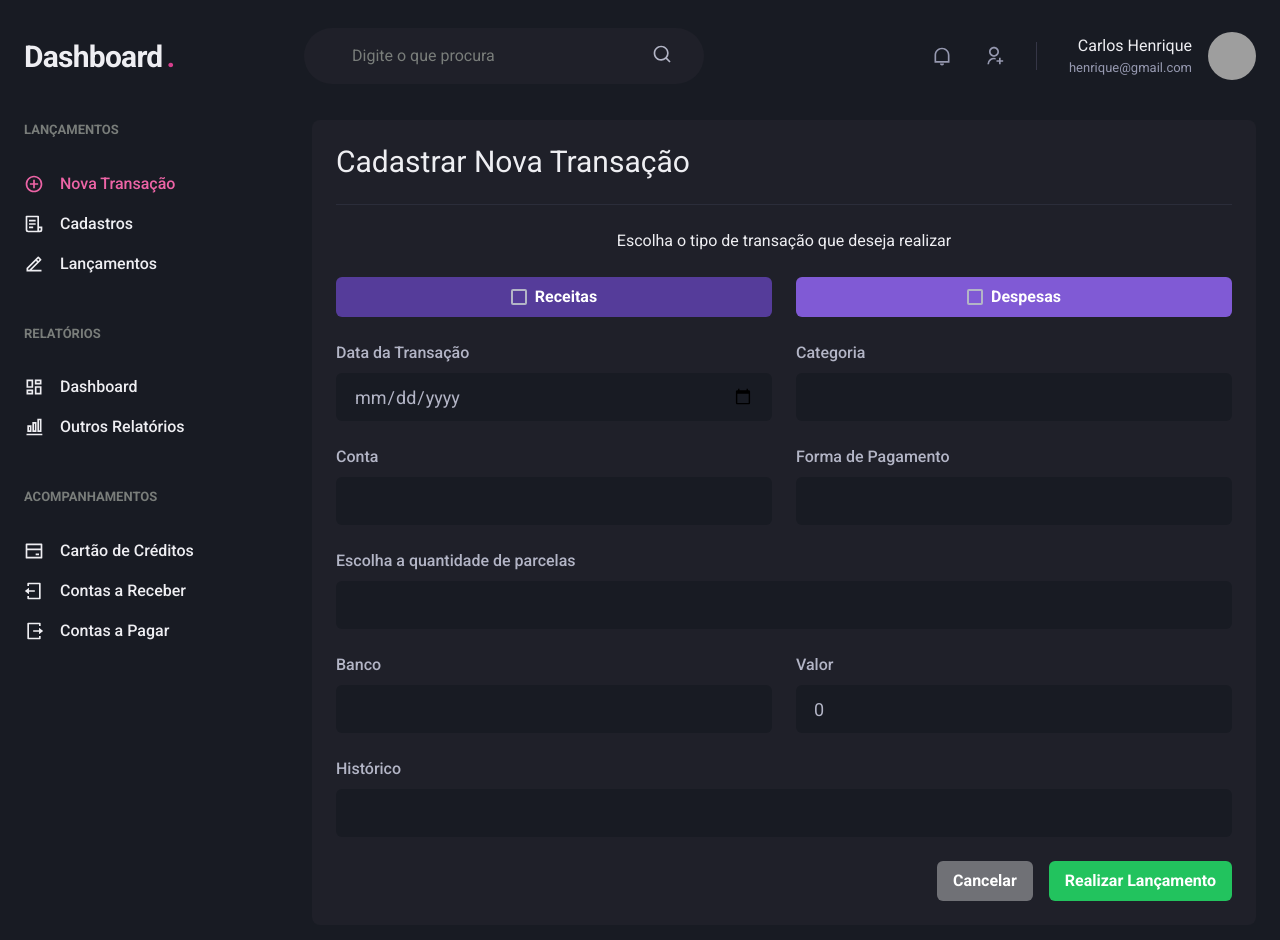
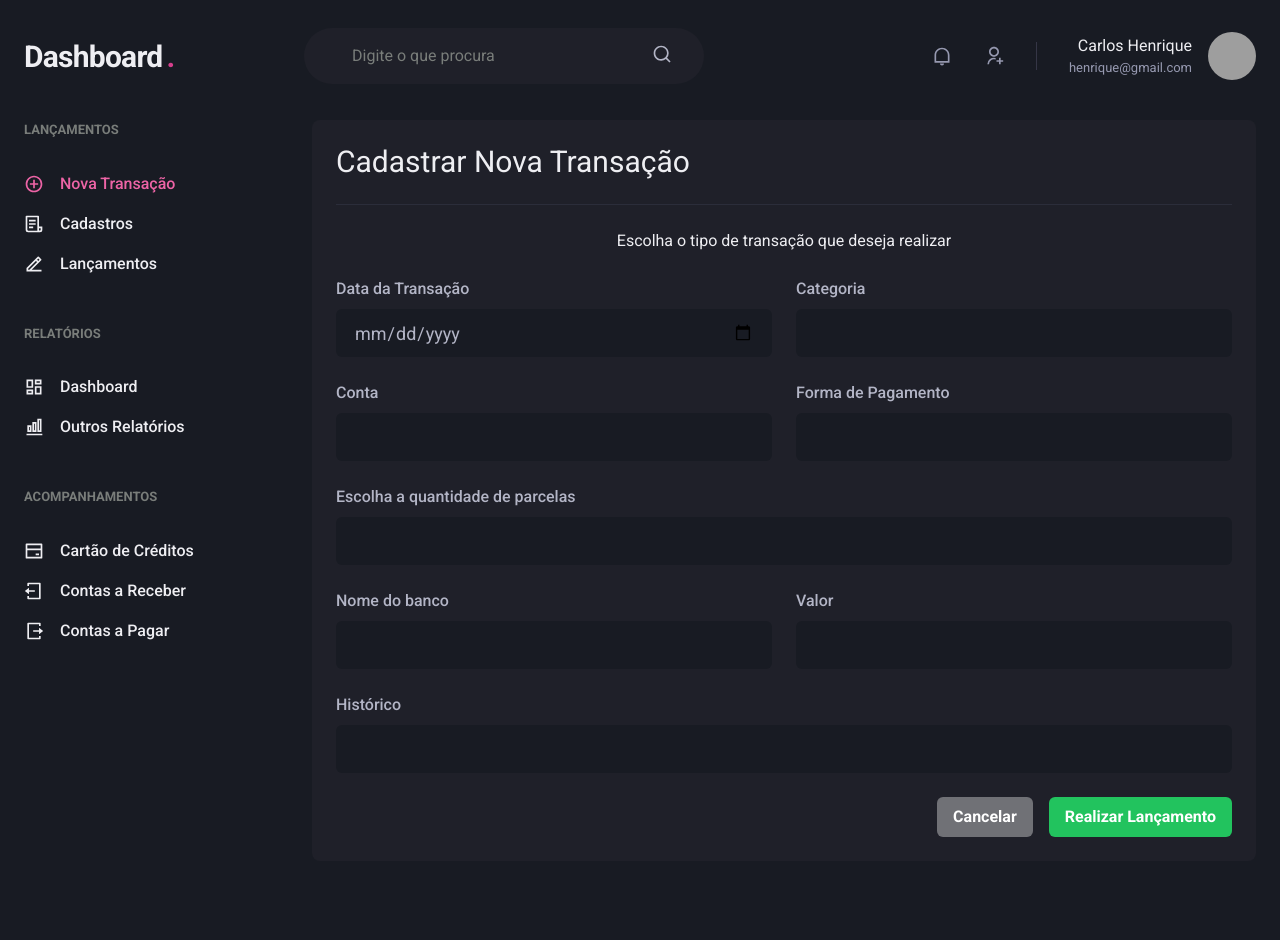
Before and after one commit to carloshenriquefarias/MyManagerMooney, a Next.js app: page /lancamentos/newtransaction in a window 1280 px wide. Shown: the top 940 px of the page. After the commit the page ends 885 px from the top, so only its background shows below. Built offline with nearby package versions, Linux system fonts and the light colour scheme; grey boxes are pictures that could not be loaded; what miragejs would draw is missing.

Commit message:
Definindo as rotas da API e registrando transacoes

```diff
--- a/src/components/Form/Input.tsx
+++ b/src/components/Form/Input.tsx
@@ -30,6 +30,7 @@ const InputBase: ForwardRefRenderFunction<HTMLInputElement, InputProps>
                 _hover={{
                     bg: 'gray.900'
                 }}
+                ref={ref}
                 size="lg"
                 {...rest}
             />
--- a/src/pages/lancamentos/newtransaction.tsx
+++ b/src/pages/lancamentos/newtransaction.tsx
@@ -21,7 +21,7 @@ import {yupResolver } from "@hookform/resolvers/yup"
 
 interface InputTransactionProps {
     // id: number;
-    type: string;
+    // type: string;
     date: string;
     category: string;
     bills: string;
@@ -34,7 +34,7 @@ interface InputTransactionProps {
 //Fazendo a validação do formulário
 
 const createTransactionFormSchema = yup.object().shape({
-    type: yup.string().required(''),
+    // type: yup.string().required(''),
     date: yup.string().required('Escolha a data'),
     category: yup.string().required('Escolha a categoria'),
     bills: yup.string().required('Escolha a conta'),
@@ -48,40 +48,37 @@ export default function CreateTransaction(){
 
     //Validando o formulario da transação
 
-    const {register, handleSubmit, formState} = useForm({
+    const {register, handleSubmit, formState} = useForm<InputTransactionProps>({
         resolver: yupResolver(createTransactionFormSchema)
     });
 
     const {errors} = formState
 
-    const handleNewTransaction: SubmitHandler<InputTransactionProps> = async (valeus) =>{
-        await new Promise (resolve => setTimeout (resolve, 2000));
-        console.log('valeus');
-    }
+    const handleNewTransaction: SubmitHandler<InputTransactionProps> = async (dados) =>{
+        // await new Promise (resolve => setTimeout (resolve, 2000));
+        console.log(dados);
 
-    // Utilizando o useState e armazenando dados
+        try {
+            const response = await api.post('/newtransaction', {
+                // type: dados.type,
+                date: dados.date,
+                category: dados.category,
+                bills: dados.bills,
+                payment: dados.payment,
+                bank: dados.bank,
+                value: dados.value,
+                history: dados.history
+            })
 
-    const [type, setType] = useState('deposit');
-    const [date, setDate] = useState('');
-    const [category, setCategory] = useState('');
-    const [bills, setBills] = useState('');
-    const [payment, setPayment] = useState('');
-    const [bank, setBank] = useState('');
-    const [value, setValue] = useState(0);
-    const [history, setHistory] = useState('')
+            console.log(response.data)
 
-    async function handleNewCreateTransaction(event: FormEvent){
-        event.preventDefault();
-        // Colocar o await
-        const data = {
-            type,
-            date,
-            category,
-            bills,
-            payment,
-            bank,
-            value,
-            history
+            if (response) {
+                toast.success('Seu cadastro foi realizado com sucesso!');
+                return;
+            }
+
+        } catch (error) {
+
         }
     }
 
@@ -101,17 +98,15 @@ export default function CreateTransaction(){
                     <Heading size="lg" fontWeight="normal">Cadastrar Nova Transação</Heading>
                     <Divider my="6" borderColor="gray.700"></Divider>
 
-                    <VStack spacing="6" onSubmit={handleNewCreateTransaction}>
-
+                    <VStack spacing="6" >
                         <Text>Escolha o tipo de transação que deseja realizar</Text>
-
-                        <SimpleGrid minChildWidth="240px" spacing="6" width="100%">
+                        {/* <SimpleGrid minChildWidth="240px" spacing="6" width="100%">
                             <Button
                                 colorScheme="purple"
                                 gap="2"
                                 type='button'
-                                onClick={() => {setType('deposit');}}
-                                isActive={type === 'deposit'}
+                                // onClick={() => {setType('deposit');}}
+                                // isActive={type === 'deposit'}
                                 // bg={(props) => props.isActive ? 'green' : 'red'}
                                 // activeColor="green"
                             >
@@ -122,30 +117,27 @@ export default function CreateTransaction(){
                                 colorScheme="purple"
                                 gap="2"
                                 type='button'
-                                onClick={() => {setType('withdraw');}}
+                                // onClick={() => {setType('withdraw');}}
                                 // activeColor="red"
-                                isActive={type === 'withdraw'}
+                                // isActive={type === 'withdraw'}
                             >
                                     <Checkbox colorScheme="red"/>
                                     Despesas
                             </Button>
-                        </SimpleGrid>
+                        </SimpleGrid> */}
 
                         <SimpleGrid minChildWidth="240px" spacing="6" width="100%" color="gray.200" >
                             <Input
                                 name="data"
                                 label="Data da Transação"
-                                type="date" value={date}
-                                onChange={event => setDate(event.target.value)}
-                                {...register("data")}
+                                type="date"
+                                {...register("date")}
                                 error={errors.date}
                             />
                             <Input
                                 name="categoria"
                                 label="Categoria"
-                                value={category}
-                                onChange={event => setCategory(event.target.value)}
-                                {...register("categoria")}
+                                {...register("category")}
                                 error={errors.category}
                             />
                         </SimpleGrid>
@@ -154,17 +146,13 @@ export default function CreateTransaction(){
                             <Input
                                 name="conta"
                                 label="Conta"
-                                value={bills}
-                                onChange={event => setBills(event.target.value)}
-                                {...register("conta")}
+                                {...register("bills")}
                                 error={errors.bills}
                             />
                             <Input
                                 name="pagamento"
                                 label="Forma de Pagamento"
-                                value={payment}
-                                onChange={event => setPayment(event.target.value)}
-                                {...register("pagamento")}
+                                {...register("payment")}
                                 error={errors.payment}
                             />
                         </SimpleGrid>
@@ -173,27 +161,24 @@ export default function CreateTransaction(){
                             <Input
                                 name="parcelas"
                                 label="Escolha a quantidade de parcelas"
-                                {...register("parcelas")}
-                                error={errors.payment}
+                                // {...register("parcelas")}
+                                // error={errors.payment}
                             />
                         </SimpleGrid>
 
                         <SimpleGrid minChildWidth="240px" spacing="6" width="100%" color="gray.200">
                             <Input
-                                name="banco"
-                                label="Banco"
-                                value={bank}
-                                onChange={event => setBank(event.target.value)}
-                                {...register("banco")}
+                                name="bank"
+                                // type="number"
+                                label="Nome do banco"
                                 error={errors.bank}
+                                {...register("bank")}
                             />
                             <Input
                                 name="valor"
                                 type="number"
                                 label="Valor"
-                                value={value}
-                                onChange={event => setValue(Number(event.target.value))}
-                                {...register("valor")}
+                                {...register("value")}
                                 error={errors.value}
                             />
                         </SimpleGrid>
@@ -202,9 +187,7 @@ export default function CreateTransaction(){
                             <Input
                                 name="historico"
                                 label="Histórico"
-                                value={history}
-                                onChange={event => setHistory(event.target.value)}
-                                {...register("historico")}
+                                {...register("history")}
                                 error={errors.history}
                             />
                         </SimpleGrid>
@@ -215,7 +198,7 @@ export default function CreateTransaction(){
                             <Link href="/lancamentos" passHref>
                                 <Button colorScheme="whiteAlpha">Cancelar</Button>
                             </Link>
-                            {/* <Link href="/lancamentos" passHref>                                 */}
+
                                 <Button
                                     type="submit"
                                     colorScheme="whatsapp"
@@ -229,7 +212,7 @@ export default function CreateTransaction(){
                                     } else {
                                         toast.success('Transação realizada com suceso!')
                                     } */}
-                            {/* </Link> */}
+
                         </HStack>
                     </Flex>
 
```
Also changed, not shown: src/pages/lancamentos/registration/lists/revenues.tsx (+6 -6 lines), src/pages/lancamentos/registration/receitas.tsx (+22 -2 lines), src/pages/lancamentos/registration/Untitled-1.txt (added).
